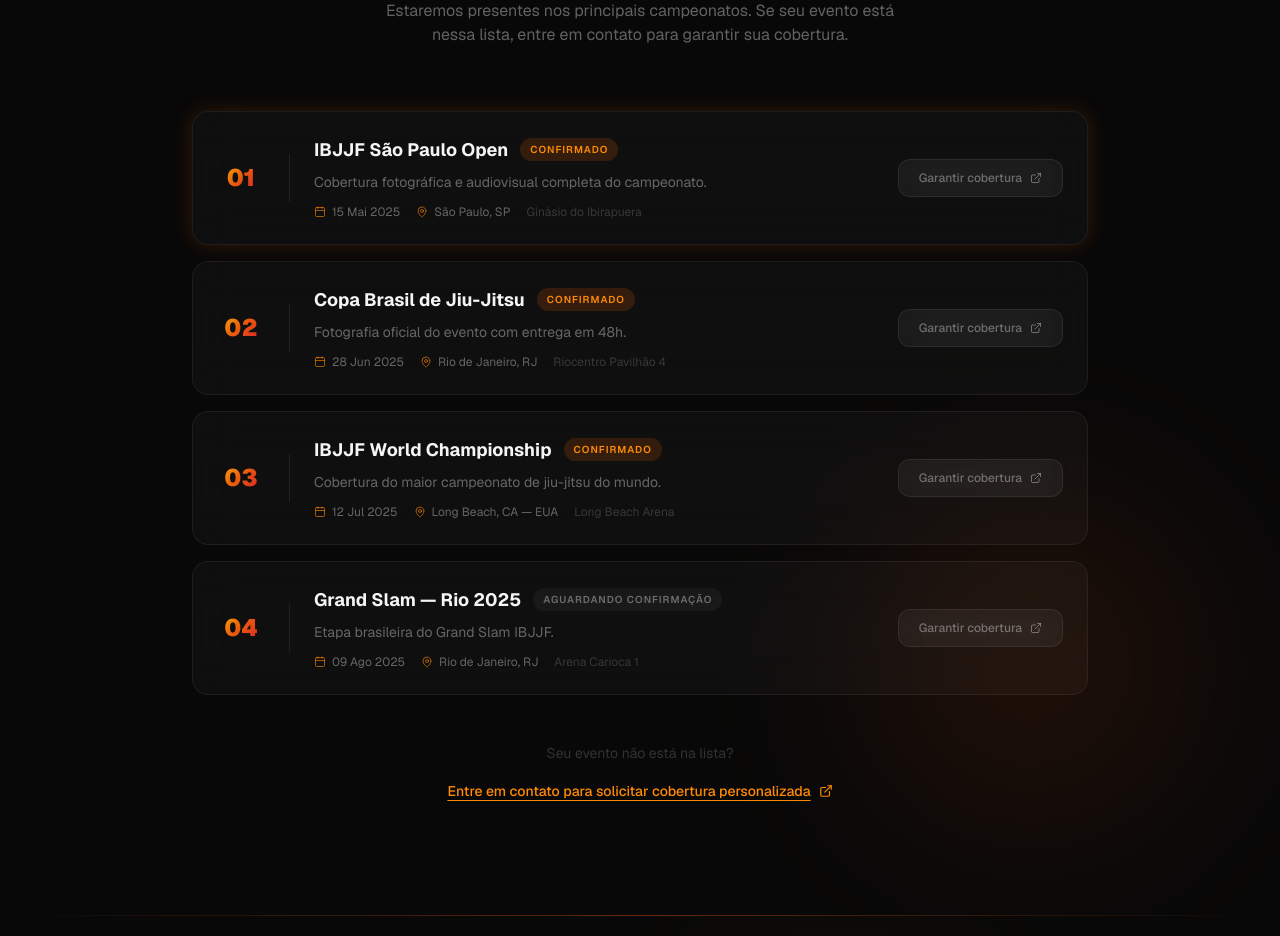
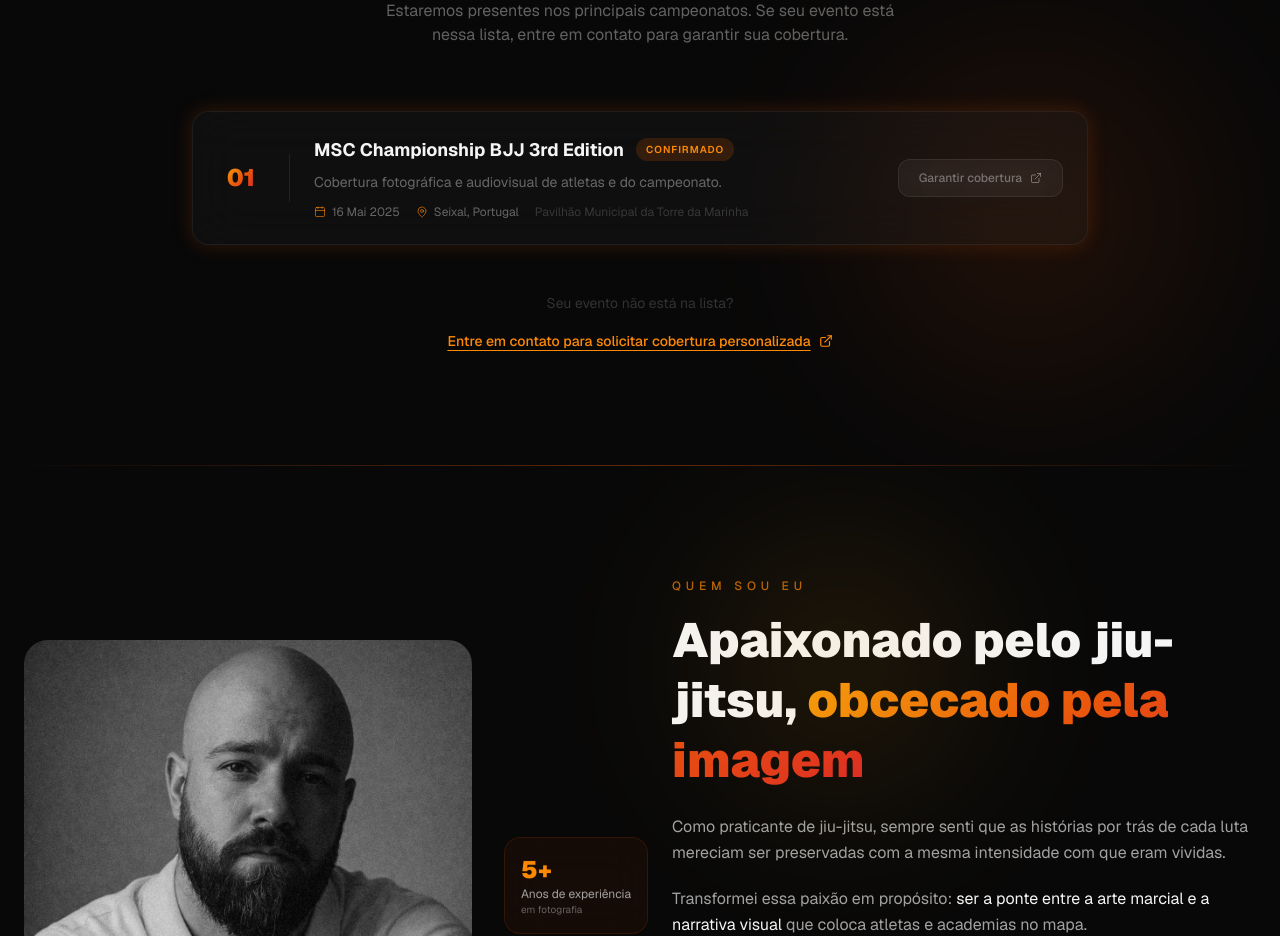
Before and after one commit to caiofvalle/site-caiovalle, a Next.js app: page / in a window 1280 px wide. Shown: the part 3100-4036 px from the top of the page. Built offline with nearby package versions, Linux system fonts and the light colour scheme.

Commit message:
update events

```diff
--- a/src/components/Events.tsx
+++ b/src/components/Events.tsx
@@ -3,43 +3,13 @@ import { MapPin, Calendar, ExternalLink } from "lucide-react";
 const events = [
   {
     id: 1,
-    name: "IBJJF São Paulo Open",
-    date: "15 Mai 2025",
-    location: "São Paulo, SP",
-    venue: "Ginásio do Ibirapuera",
+    name: "MSC Championship BJJ 3rd Edition",
+    date: "16 Mai 2025",
+    location: "Seixal, Portugal",
+    venue: "Pavilhão Municipal da Torre da Marinha",
     status: "Confirmado",
     highlight: true,
-    description: "Cobertura fotográfica e audiovisual completa do campeonato.",
-  },
-  {
-    id: 2,
-    name: "Copa Brasil de Jiu-Jitsu",
-    date: "28 Jun 2025",
-    location: "Rio de Janeiro, RJ",
-    venue: "Riocentro Pavilhão 4",
-    status: "Confirmado",
-    highlight: false,
-    description: "Fotografia oficial do evento com entrega em 48h.",
-  },
-  {
-    id: 3,
-    name: "IBJJF World Championship",
-    date: "12 Jul 2025",
-    location: "Long Beach, CA — EUA",
-    venue: "Long Beach Arena",
-    status: "Confirmado",
-    highlight: false,
-    description: "Cobertura do maior campeonato de jiu-jitsu do mundo.",
-  },
-  {
-    id: 4,
-    name: "Grand Slam — Rio 2025",
-    date: "09 Ago 2025",
-    location: "Rio de Janeiro, RJ",
-    venue: "Arena Carioca 1",
-    status: "Aguardando confirmação",
-    highlight: false,
-    description: "Etapa brasileira do Grand Slam IBJJF.",
+    description: "Cobertura fotográfica e audiovisual de atletas e do campeonato.",
   },
 ];
 
```
